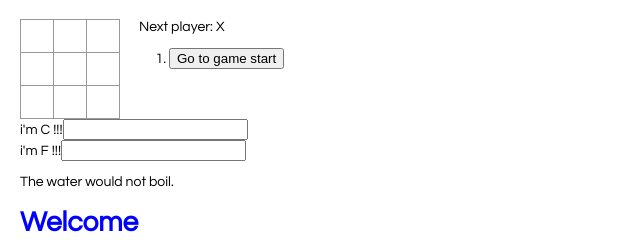
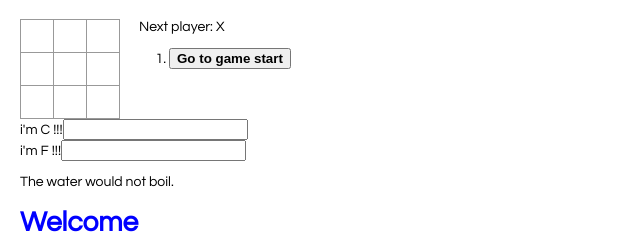
Before and after one commit to mslmsl66/react-demo-game, a React app: page / in a window 1280 px wide. Shown: the top 240 px of the page, 0-640 px from the left. Built offline with nearby package versions, Linux system fonts and the light colour scheme.

Commit message:
feat: 在历史记录列表中加粗显示当前选择的项目

```diff
--- a/src/index.css
+++ b/src/index.css
@@ -52,3 +52,7 @@ ol, ul {
 .FancyBorder-blue {
   color: blue;
 }
+
+.step-weight {
+  font-weight: 700;
+}
--- a/src/index.js
+++ b/src/index.js
@@ -118,12 +118,19 @@ class Game extends React.Component {
     const winner = calculateWinner(current.squares);
 
     const moves = history.map((currentValue, index) => {
+      let isThick = this.state.stepNumber === index;
+      let fontClass = isThick ? 'step-weight' : '';
       const desc = index ?
         'Go to move #' + currentValue.newStep.toString() :
         'Go to game start';
       return (
         <li key={index}>
-          <button onClick={() => this.jumpTo(index)}>{desc}</button>
+          <button
+            onClick={() => this.jumpTo(index)}
+            className={fontClass}
+          >
+            {desc}
+          </button>
         </li>
       );
     });
```
Also changed, not shown: 1 other file.
